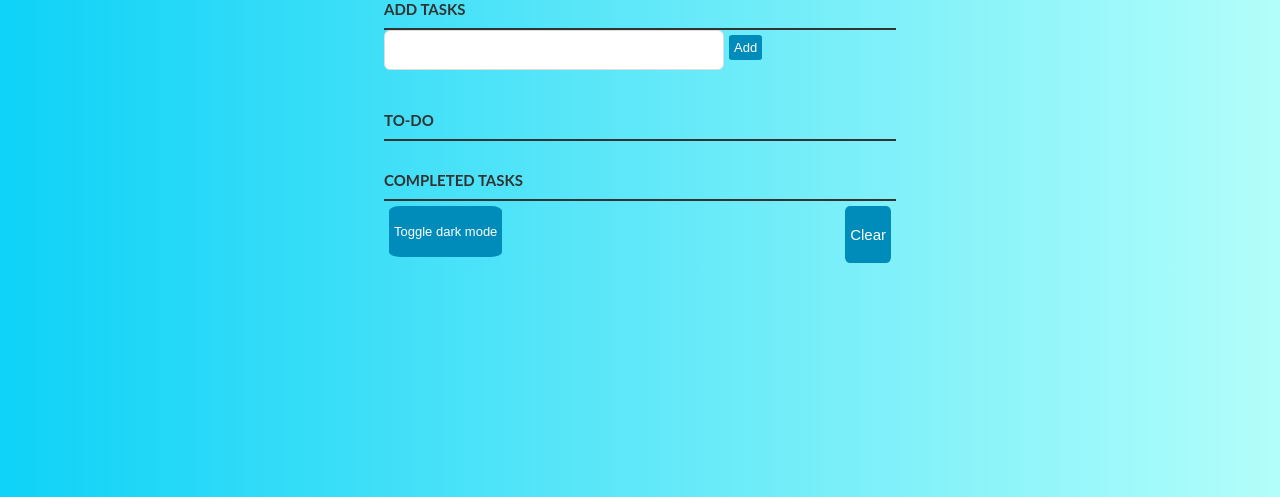
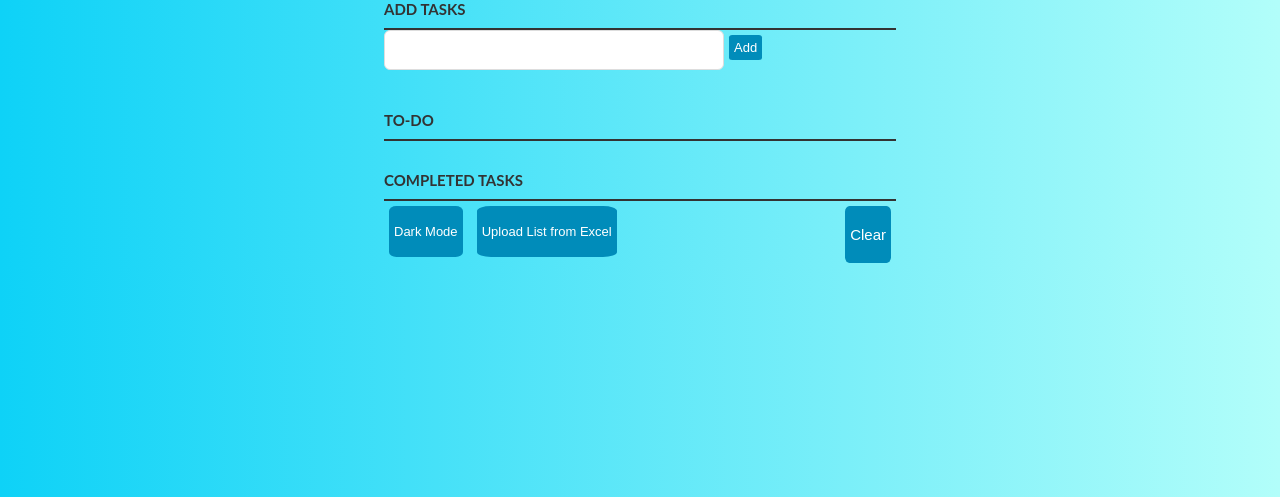
Before and after one commit to rara404/to-do-list-python, a Flask app: page / in a window 1280 px wide. Shown: the part 189-686 px from the top of the page. Run offline with Flask 3, Linux system fonts and the light colour scheme.

Commit message:
added functionality to upload excel sheet data

```diff
--- a/first-flask-project/static/script.js
+++ b/first-flask-project/static/script.js
@@ -4,6 +4,7 @@ let incompleteTasks = document.getElementById("incomplete-tasks");
 let completedTasks = document.getElementById("completed-tasks");
 let clearButton = document.getElementById("clear");
 let dark_mode_button = document.getElementById("dark_mode");
+let excel_upload = document.getElementById("excelUpload");
 
 let createNewTask = function(taskName) {
     let listItem = document.createElement("li");
@@ -69,6 +70,8 @@ let taskIncomplete = function() {
     incompleteTasks.appendChild(listItem);
     bindTaskEvents(listItem, taskCompleted);
 }
+
+
 addButton.addEventListener("click", addTask);
 let bindTaskEvents = function(taskListItem, checkBoxEventHandler) {
     let checkBox = taskListItem.querySelector('input[type="checkbox"]');
@@ -90,3 +93,29 @@ let dark_mode = function(){
     element.classList.toggle("dark_mode");
 }
 dark_mode_button.addEventListener('click', dark_mode);
+
+
+let uploadExcelData = function() {
+
+    fetch('/upload')
+            .then(response => response.json())
+            .then(data => {
+                data.forEach(item => {
+
+                    input = `${item["Task Name"]} - Date Created: ${item["Date Created"]} - Priority: ${item["Priority"]} - Duration: ${item["Time to Complete"]}`;
+                    let listItem = createNewTask(input);
+
+                    if (item["Completion Status"] === "Completed") {
+                        completedTasks.appendChild(listItem);
+                        bindTaskEvents(listItem, taskCompleted);
+                    } else {
+                        incompleteTasks.appendChild(listItem);
+                        bindTaskEvents(listItem, taskCompleted);
+                    }
+                });
+            })
+            .catch(error => console.error('Error:', error));
+
+}
+
+excel_upload.addEventListener('click', uploadExcelData);
--- a/first-flask-project/templates/index.html
+++ b/first-flask-project/templates/index.html
@@ -22,7 +22,6 @@
         <div class="section2">
             <h3>To-do</h3>
             <ul id="incomplete-tasks">
-
             </ul>
         </div>
         <div class="section3">
@@ -38,9 +37,17 @@
         <div class="section4">
             <button id="dark_mode">
                 <p>
-                    Toggle dark mode
+                    Dark Mode
                 </p>
             </button>
+
+
+            <button id="excelUpload">
+                <p>
+                    Upload List from Excel
+                </p>
+            </button>
+
         </div>
     </div>
     <script src="{{ url_for('static', filename='script.js') }}"></script>
```
Also changed, not shown: first-flask-project/app.py (+17 -0 lines).
